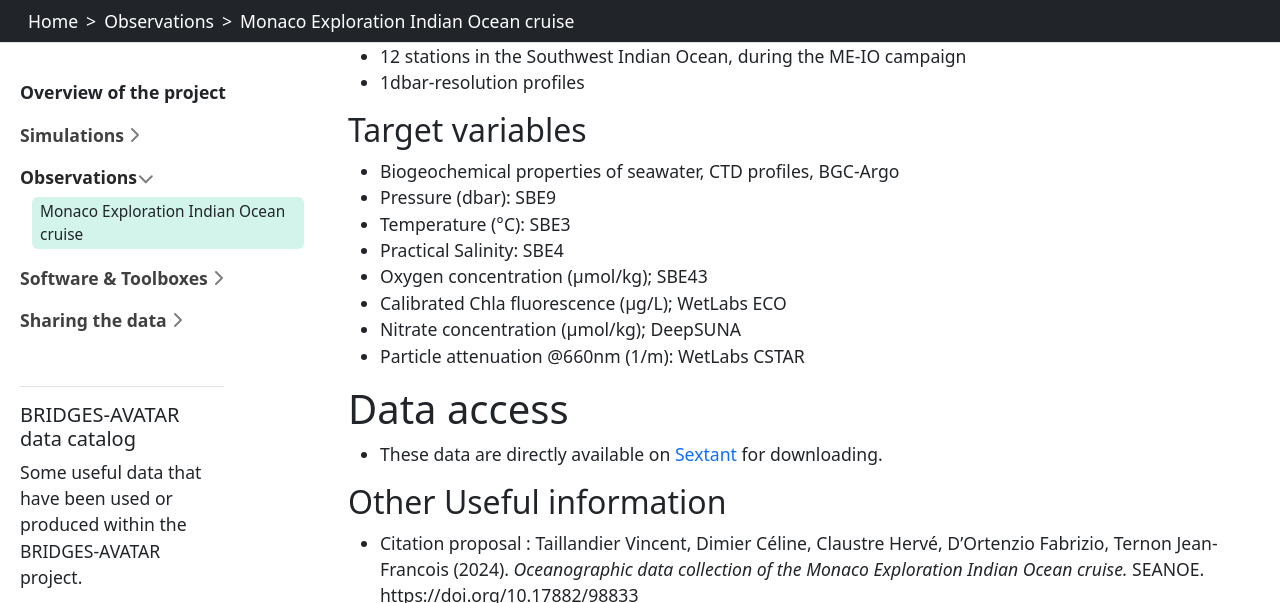
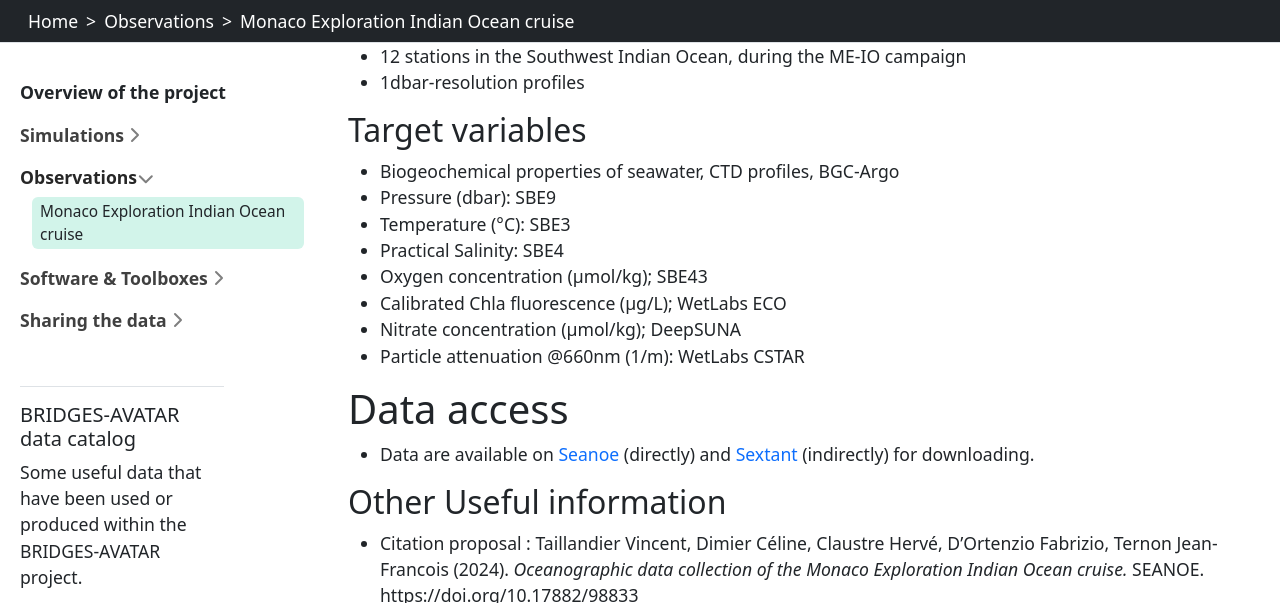
Before and after one commit to BRIDGES-AVATAR/pc3-catalog-webpage, a Jekyll site: the page built from content/observations/Monaco-Indian.md, in a window 1280 px wide and 900 px high, scrolled down 1767 px, cut to the strip 0-603 px from the top of the window. Built offline with Jekyll 4.4.1, drawn with Linux system fonts in a browser that asks for light colours.

Commit message:
Update Monaco-Indian.md

```diff
--- a/content/observations/Monaco-Indian.md
+++ b/content/observations/Monaco-Indian.md
@@ -53,7 +53,7 @@ The two datasets were collected in concomitancy with the deployment of 29 One-Ar
 
 # Data access
 
-+ These data are directly available on [Sextant](https://sextant.ifremer.fr/Donnees/Catalogue#/metadata/seanoe:98833) for downloading.
++ Data are available on [Seanoe](https://doi.org/10.17882/98833) (directly) and [Sextant](https://sextant.ifremer.fr/Donnees/Catalogue#/metadata/seanoe:98833) (indirectly) for downloading.
 
 
 ## Other Useful information
```
